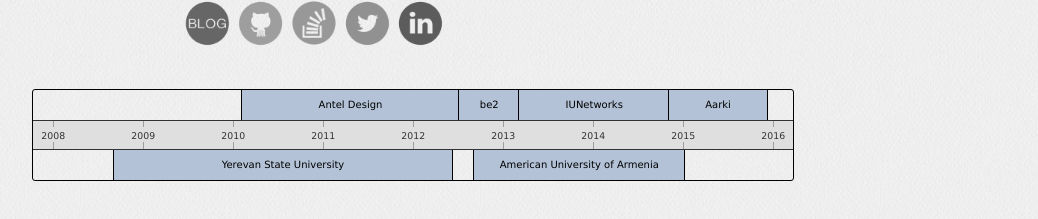
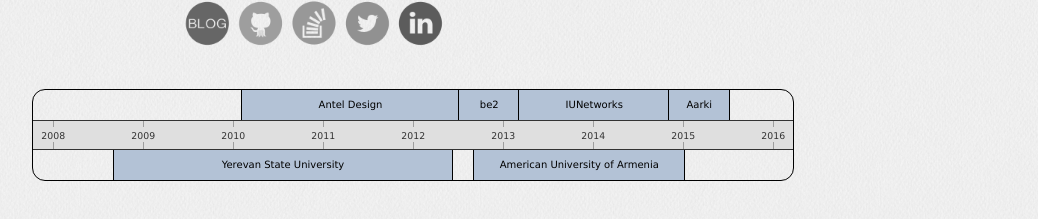
Before and after one commit to l0gg3r/bagrat.aznauryan.org, a plain HTML site: page index.html in a window 1280 px wide. Shown: the part 245-464 px from the top of the page, without its empty margins (188-1226 px from the left). Drawn offline with Linux system fonts and the light colour scheme.

Commit message:
Fixes for timeline

```diff
--- a/static/css/timeline.css
+++ b/static/css/timeline.css
@@ -6,7 +6,7 @@
     border: 1px solid;
     -webkit-border-radius: 3px;
     -moz-border-radius: 3px;
-    border-radius: 3px;
+    border-radius: 13px;
 }
 
 .timelineScale {
--- a/static/js/timeline.js
+++ b/static/js/timeline.js
@@ -1,5 +1,4 @@
 
-var Year = function(parent, year, width, x) {
 this.months = {
     "jan": 1,
     "feb": 2,
@@ -15,6 +14,7 @@ var Year = function(parent, year, width, x) {
     "dec": 12
 };
 
+var Year = function(parent, year, width, x) {
     this.parent = parent;
     this.year = year;
     this.width = width;
@@ -61,16 +61,16 @@ var Year = function(parent, year, width, x) {
 
     this.getMonthX = function (month) {
         var monthWidth = (this.width + this.parent.yearDelta) / 12;
-        var localPosition = monthWidth * (this.months[month] - 1);
+        var localPosition = monthWidth * (months[month] - 1);
 
         return parseInt(this.div.style.left) + localPosition + this.width / 2;
     };
 
     this.getPeriodWidth = function(startMonth, endMonth, endYear) {
         var monthWidth = (this.width + this.parent.yearDelta) / 12;
-        var months = (endYear - this.year) * 12 - this.months[startMonth] + this.months[endMonth];
+        var monthsCount = (endYear - this.year) * 12 - months[startMonth] + months[endMonth];
 
-        return months * monthWidth;
+        return monthsCount * monthWidth;
     };
 };
 
@@ -222,7 +222,18 @@ timeline.addEducation({name: 'American University of Armenia', start: {month: 's
 timeline.addExperience({name: 'Antel Design', start: {month: 'feb', year: 2010}, end: {month: 'jul', year: 2012}});
 timeline.addExperience({name: 'be2', start: {month: 'jul', year: 2012}, end: {month: 'mar', year: 2013}});
 timeline.addExperience({name: 'IUNetworks', start: {month: 'mar', year: 2013}, end: {month: 'nov', year: 2014}});
-timeline.addExperience({name: 'Aarki', start: {month: 'nov', year: 2014}, end: {month: 'dec', year: 2015}});
+timeline.addExperience({name: 'Aarki', start: {month: 'nov', year: 2014}, end: {month: getCurrentMonth(), year: 2015}});
+
+function getCurrentMonth() {
+    var now = new Date();
+    var thisMonth = now.getMonth() < 12 ? now.getMonth() + 1 : now.getMonth();
+
+    for (var k in months) {
+        if (months[k] == thisMonth) {
+            return k;
+        }
+    }
+}
 
 function drawTimeline() {
     timeline.draw();
```
Lines whose indentation alone changed are shown as unchanged.
